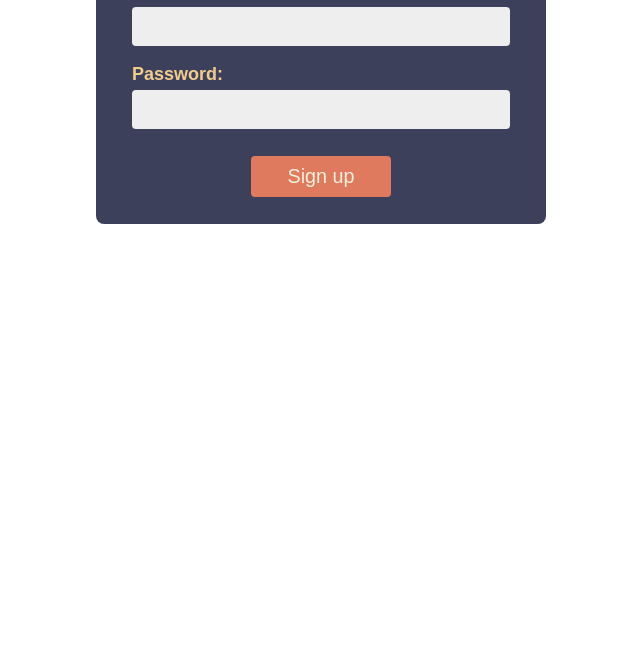
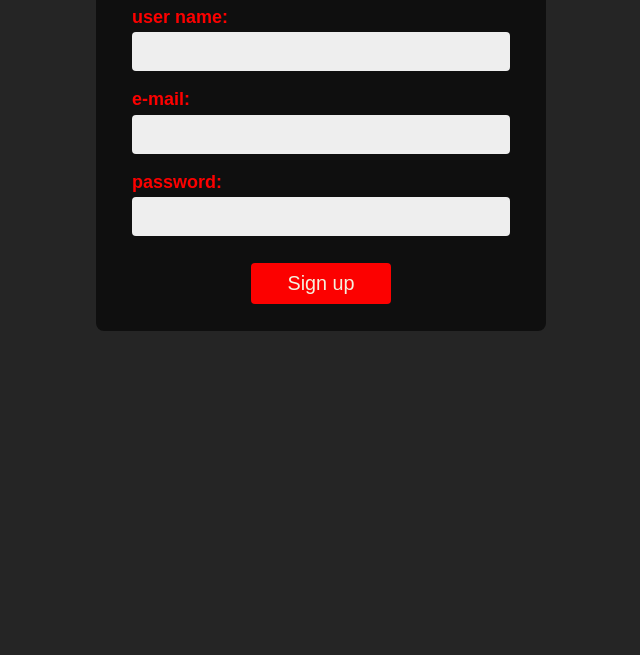
Before and after one commit to benkoehlL/Web-Developer-Bootcamp-with-Flask-and-Python-in-2023, a plain HTML site: page Page structure with HTML/sign_in_interface.html in a window 1280 px wide. Shown: the part 145-800 px from the top of the page, without its empty margins (319-959 px from the left). Drawn offline with Linux system fonts and the light colour scheme.

Commit message:
added SaxonQ styling

```diff
--- a/Page structure with HTML/sign_in_interface.html
+++ b/Page structure with HTML/sign_in_interface.html
@@ -8,16 +8,17 @@
 </head>
 <body>
     <form class="form" method="post">
+        <img class="picture" src="images/SaxonQ_logo.png">
         <p class="form__group">
-            <label class="form__label" for="name">Name:</label>
+            <label class="form__label" for="name">user name:</label>
             <input class="input" type="text" name="name" id="name"/>
         </p>
         <p  class="form__group">
-            <label class="form__label" for="email">E-Mail:</label>
+            <label class="form__label" for="email">e-mail:</label>
             <input class="input" type="text" name="email" id="email"/>
         </p>
         <p  class="form__group">
-            <label class="form__label" for="password">Password:</label>
+            <label class="form__label" for="password">password:</label>
             <input class="input" type="password" name="password" id="password"/>
         </p>
 
--- a/Page structure with HTML/styles/sign_in_interface_stylesheet.css
+++ b/Page structure with HTML/styles/sign_in_interface_stylesheet.css
@@ -6,6 +6,7 @@
 
 html{
     font-size: 18px;
+    background-color: #000000da;
 }
 
 body{
@@ -13,21 +14,26 @@ body{
     font-family: sans-serif;
 }
 
+.picture{
+    max-width: 100%;
+}
+
 .form{
     width: 25rem;
     margin: 0 auto;
     color: #f2cc8f;
-    background: #3d405b;
+    background: #0f0f0f;
     border-radius: 8px;
     padding: 1rem 2rem;
 }
 
 .form__group{
     display: flex;
-    flex-direction: column;
+    flex-direction:column;
 }
 
 .form__label{
+    color: #fc0100;
     margin-bottom: 0.25rem;
     font-weight: 600;
 }
@@ -44,7 +50,8 @@ body{
     font-size: 1.1rem;
     padding: 0.5rem 2rem;
     margin: 1.5rem auto 0.5rem auto;
-    background: #e07a5f;
+    background: #fc0100;
+    ;
     color: #f4f1de;
     border: none;
     border-radius: 4px;
@@ -53,5 +60,5 @@ body{
 }
 
 .button:hover{
-    background: #fc8164;
+    background: #00a000;
 }
```
